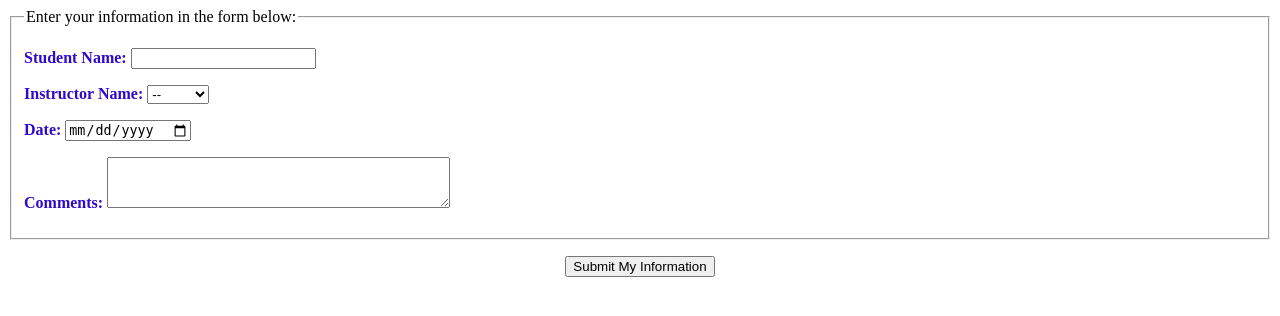
After one commit to sethmchris/phpmysqlvqp-5ed-dev, a PHP site: page /my_form.html in a window 1280 px wide. The commit adds this page. Shown: the top 316 px of the page. Run offline with PHP 8.4, Linux system fonts and the light colour scheme.

Commit message:
Added my_form.html and made reflecting changes in pursue.php

```diff
--- /dev/null
+++ b/ch02/_notes/dwsync.xml
@@ -0,0 +1,5 @@
+<?xml version="1.0" encoding="utf-8" ?>
+<dwsync>
+<file name="pursue.php" server="Macintosh HD/Users/seth/Sites/" local="3634071706" remote="3634071706" Dst="-1" />
+<file name="pursue.php" server="schristiansen.colutah.org/public_html/phpmysqlvqp-5ed-dev/" local="3634069325" remote="3634069332" Dst="-1" />
+</dwsync>
--- /dev/null
+++ b/ch02/my_form.html
@@ -0,0 +1,52 @@
+<!doctype html>
+<html lang="en">
+<head>
+	<meta charset="utf-8">
+	<title>Simple HTML Form</title>
+	<style type="text/css">
+	label {
+		font-weight: bold;
+		color: #300ACC;
+	}
+	</style>
+</head>
+<body>
+<!-- Script 2.1 - form.html -->
+
+<form action="pursue.php" method="post">
+
+	<fieldset><legend>Enter your information in the form below:</legend>
+
+	<p><label>Student Name: <input type="text" name="student-name" size="20" maxlength="40"></label></p>
+	<p><label>Instructor Name:
+		<select name="instructor-name">
+			<option value="">--</option>
+			<option value="john">John</option>
+			<option value="juan">Juan</option>
+			<option value="don">Don</option>
+			<option value="james">James</option>
+		</select>
+		</label></p>
+	<p><label>Date: <input type="date" name="date"></label></p>
+
+<!--	<p><label for="gender">Gender: </label><input type="radio" name="gender" value="M"> Male <input type="radio" name="gender" value="F"> Female</p>-->
+
+<!--
+	<p><label>Age:
+	<select name="age">
+		<option value="0-29">Under 30</option>
+		<option value="30-60">Between 30 and 60</option>
+		<option value="60+">Over 60</option>
+	</select></label></p>
+-->
+
+	<p><label>Comments: <textarea name="comments" rows="3" cols="40"></textarea></label></p>
+
+	</fieldset>
+
+	<p align="center"><input type="submit" name="submit" value="Submit My Information"></p>
+
+</form>
+
+</body>
+</html>
```
Also changed, not shown: ch02/pursue.php (+13 -24 lines).
